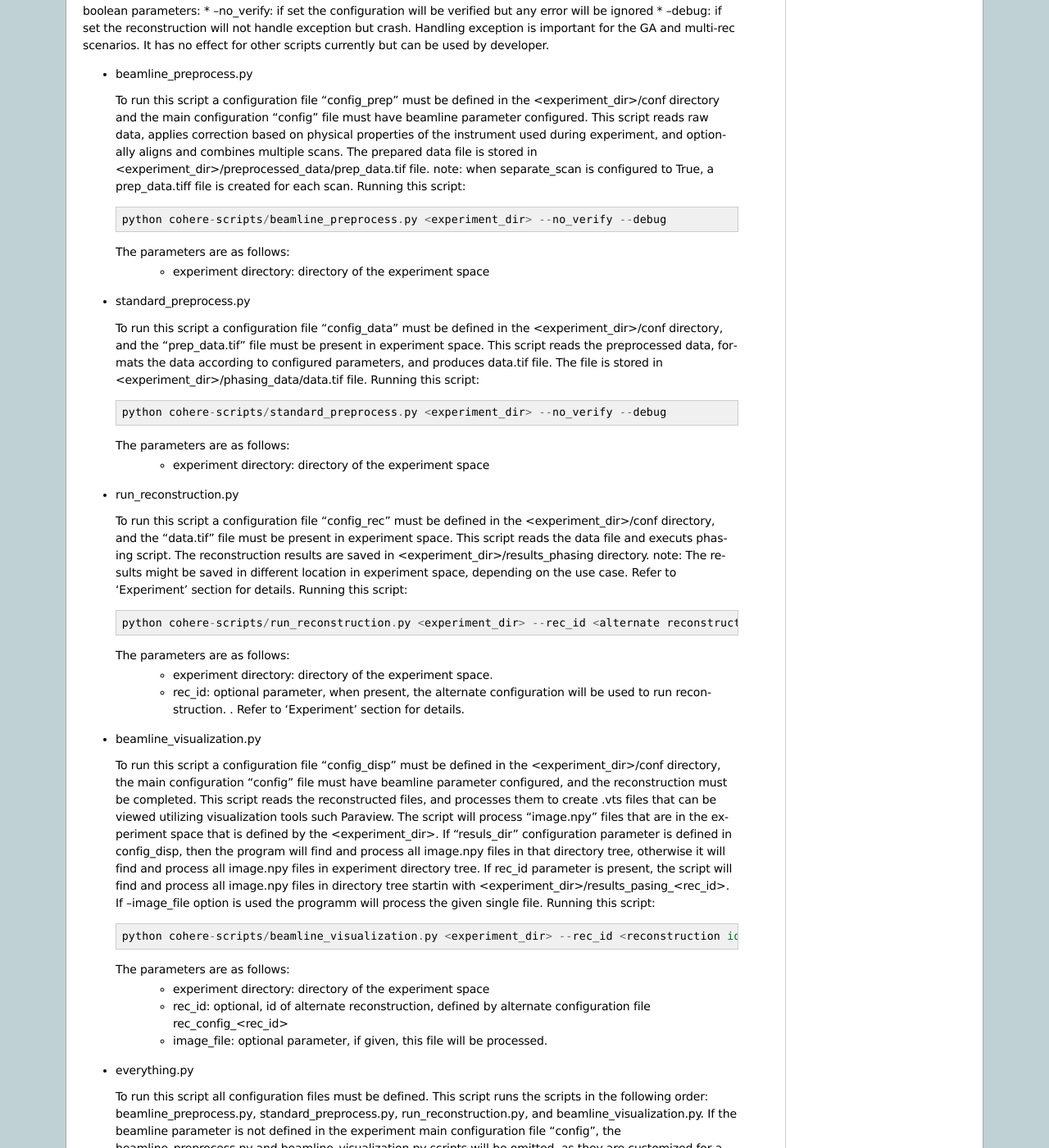
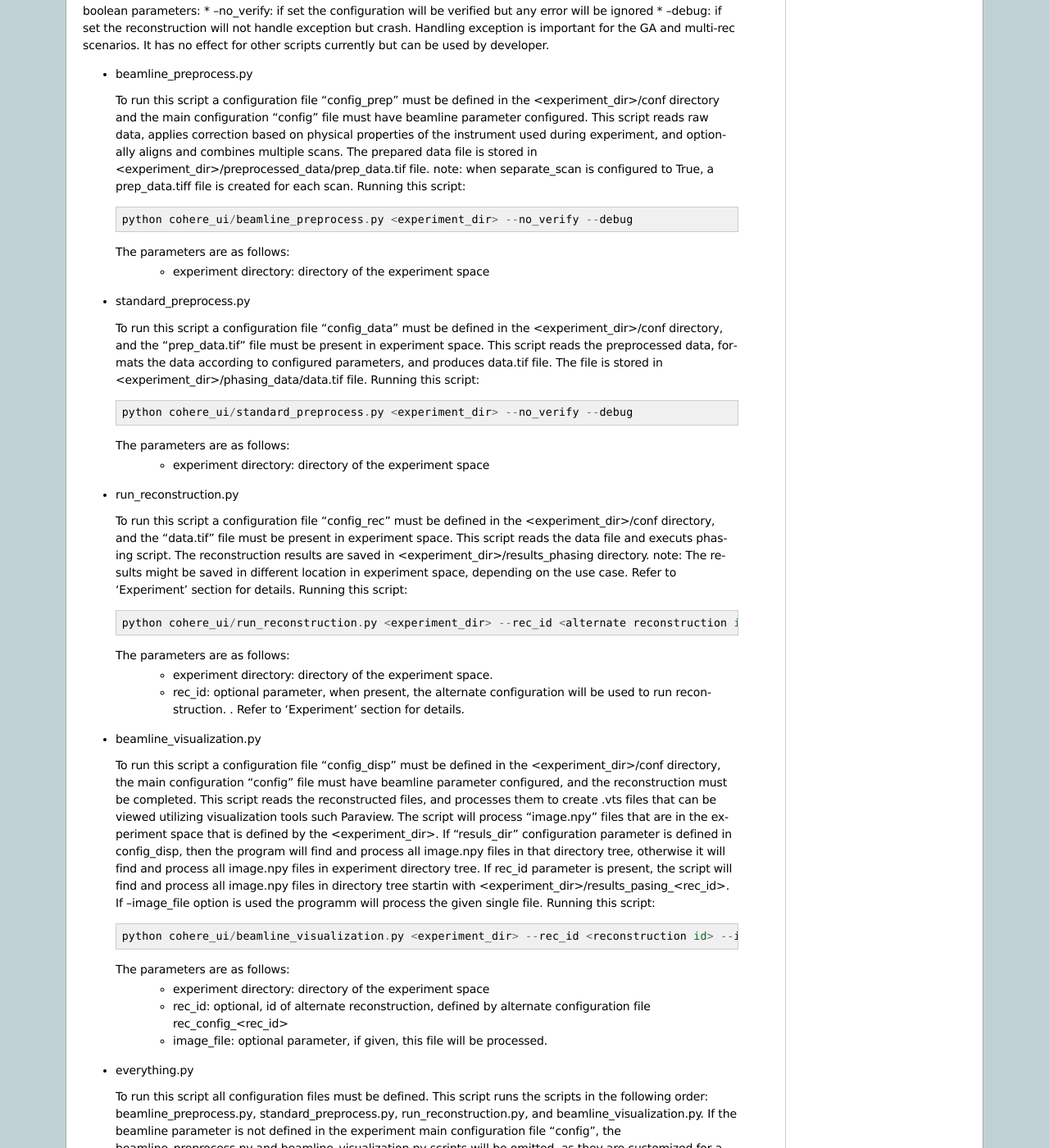
Before and after one commit to AdvancedPhotonSource/cohere, a Sphinx documentation site: the page built from docs/source/how_to_use.rst, in a window 1280 px wide and 1400 px high, scrolled down 1701 px. Shown: the whole window at 82% size. Built offline with Sphinx 7.4.7, drawn with Linux system fonts in a browser that asks for light colours; some of the changed text lies outside the part shown.

Commit message:
updated documentation

```diff
--- a/docs/source/config_disp.rst
+++ b/docs/source/config_disp.rst
@@ -1,7 +1,7 @@
 ===========
 config_disp
 ===========
-| The "config_disp" file defines parameters needed to process visualization of the reconstructed image.
+| The "config_disp" file defines parameters needed to process visualization of the reconstructed image.  Through the configuration user can obtain various images viewable with Paraview. The reconstructed object, called image is processed for visualization by default. After running beamline_visualizaion.py script user will have image.vts file that contains image as amplitudes and phases (or real and imagnary if configured complex_mode = "ReIm"), support, and optionally unwrapped phases. User can add interpolation to the processing by configuring interpolation_mode. This option will create vts file containing interpolated image. Another optional return is reciprocal space visualization, i.e. phasing data and inverse fourier of that data. User can request it by setting write_recip = True. To view resolution in direct and reciprocal space user can set determine_resolution = "deconv". This will produce vts file containing resolution. If the interpolation is set, the resolution results are automatically saved.
 
 Parameters
 ==========
@@ -77,7 +77,7 @@ Parameters
     interpolation_mode = "AmpPhase"
 
 - interpolation_resolution:
-| Required parameter for interpolation. Supported values: "min-deconv_res", int value, float value, list. If set to "min-deconv_res" the resolution will be determined by including the deconvolution resolution. If defined as integer value the resolution will be set to this value in each dimension. If defined as list, the list will define resolution in corresponding dimension.
+| Required parameter for interpolation. Supported values: "min_deconv_res", int value, float value, list. If set to "min_deconv_res" the resolution will be determined by including the deconvolution resolution. If defined as integer value the resolution will be set to this value in each dimension. If defined as list, the list will define resolution in corresponding dimension.
 | example:
 ::
 
--- a/docs/source/for_developers.rst
+++ b/docs/source/for_developers.rst
@@ -28,7 +28,7 @@ The best practice is to create conda environment dedicated for the development.
     git checkout -b <dev_branch>
     pip install -e .
     # Install packages used in cohere-ui
-    pip install pyqt5 mayavi scikit-image xrayutilities vtk==9.3.1 scipy==1.14.1
+    pip install pyqt5 mayavi scikit-image xrayutilities pyvista vtk==9.3.1 scipy==1.14.1
 
     # for Petra beamline only
     pip install hdf5plugin
--- a/docs/source/how_to_use.rst
+++ b/docs/source/how_to_use.rst
@@ -52,7 +52,7 @@ Scripts
   Running this script:
   ::
 
-        python cohere-scripts/create_experiment.py <id> <scan ranges> <working_dir> --specfile <specfile> --beamline <beamline>
+        python cohere_ui/create_experiment.py <id> <scan ranges> <working_dir> --specfile <specfile> --beamline <beamline>
 
   The parameters are as follows:
      * id: an arbitrary literal value assign to this experiment
@@ -67,7 +67,7 @@ Scripts
   Running this script:
   ::
 
-        python cohere-scripts/copy_setup.py <id> <scan range> <conf_dir> --specfile <specfile> --copy_prep
+        python cohere_ui/copy_setup.py <id> <scan range> <conf_dir> --specfile <specfile> --copy_prep
 
   The parameters are as follows:
      * id: an arbitrary literal value assign to this experiment
@@ -88,7 +88,7 @@ Scripts
   Running this script:
   ::
 
-        python cohere-scripts/beamline_preprocess.py <experiment_dir> --no_verify --debug
+        python cohere_ui/beamline_preprocess.py <experiment_dir> --no_verify --debug
 
   The parameters are as follows:
      - experiment directory: directory of the experiment space
@@ -99,7 +99,7 @@ Scripts
   Running this script:
   ::
 
-        python cohere-scripts/standard_preprocess.py <experiment_dir> --no_verify --debug
+        python cohere_ui/standard_preprocess.py <experiment_dir> --no_verify --debug
 
   The parameters are as follows:
      * experiment directory: directory of the experiment space
@@ -111,7 +111,7 @@ Scripts
   Running this script:
   ::
 
-        python cohere-scripts/run_reconstruction.py <experiment_dir> --rec_id <alternate reconstruction id> --no_verify --debug
+        python cohere_ui/run_reconstruction.py <experiment_dir> --rec_id <alternate reconstruction id> --no_verify --debug
 
   The parameters are as follows:
      * experiment directory: directory of the experiment space.
@@ -123,7 +123,7 @@ Scripts
   Running this script:
   ::
 
-        python cohere-scripts/beamline_visualization.py <experiment_dir> --rec_id <reconstruction id> --image_file <image_file> --no_verify --debug
+        python cohere_ui/beamline_visualization.py <experiment_dir> --rec_id <reconstruction id> --image_file <image_file> --no_verify --debug
 
   The parameters are as follows:
      * experiment directory: directory of the experiment space
@@ -136,7 +136,7 @@ Scripts
   Running this script:
   ::
 
-        python cohere-scripts/everything.py <experiment_dir> --rec_id <reconstruction id> --no_verify --debug
+        python cohere_ui/everything.py <experiment_dir> --rec_id <reconstruction id> --no_verify --debug
 
   The parameters are as follows:
      * experiment directory: directory of the experiment space
@@ -148,4 +148,4 @@ Scripts
   Running this script:
   ::
 
-        python cohere-scripts/cdi_window.py --no_verify --debug
+        python cohere_ui/cdi_window.py --no_verify --debug
--- a/docs/source/installation.rst
+++ b/docs/source/installation.rst
@@ -65,4 +65,4 @@ For Windows make sure that numpy version is 1.23.5. The commands above will crea
     pip install hdf5plugin
 After installation you may start using scripts from this directory, for example::
 
-    python cohere-scripts/cdi_window.py
+    python cohere_ui/cdi_window.py
```
Also changed, not shown: other parts of docs/source/installation.rst (+1 -1 lines).
